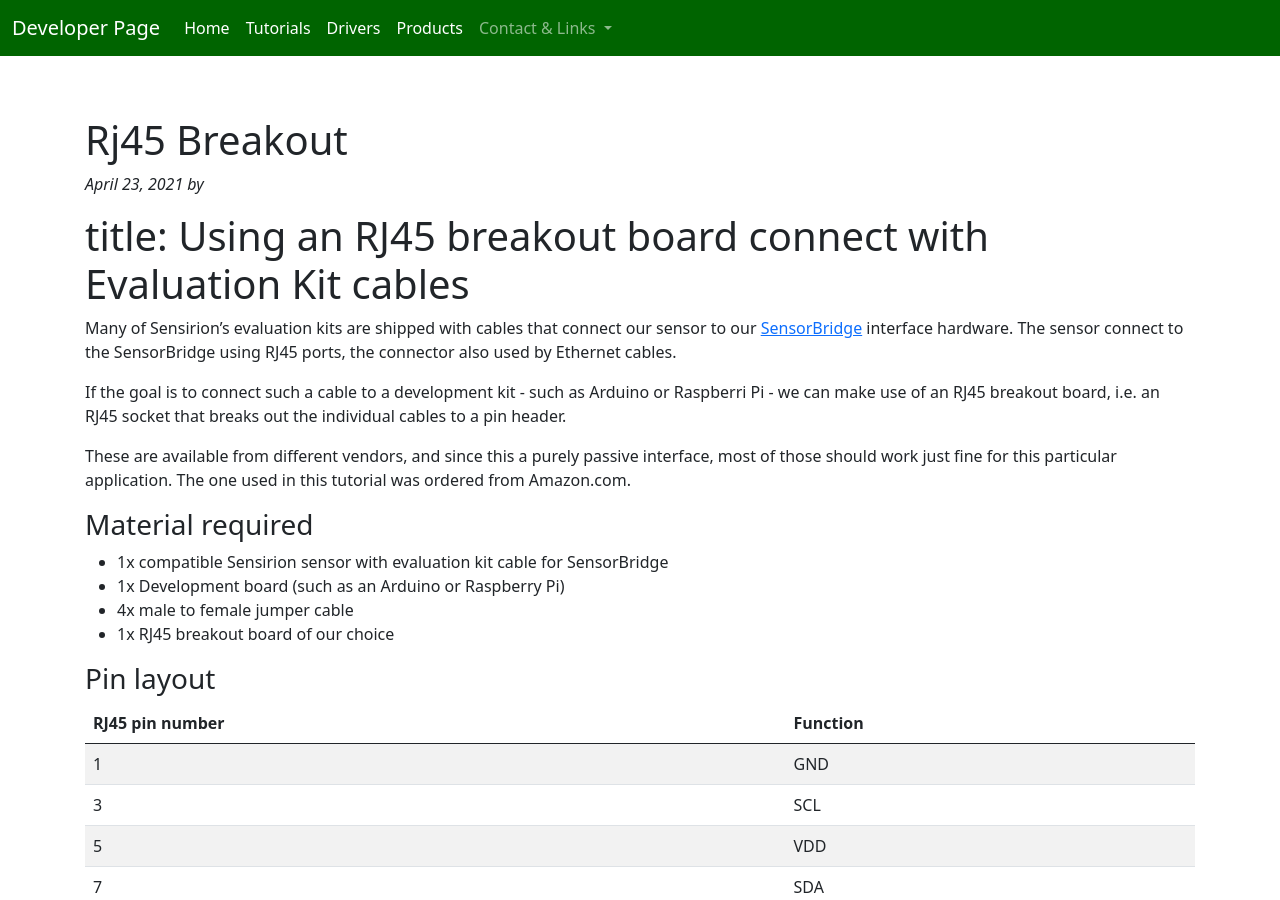
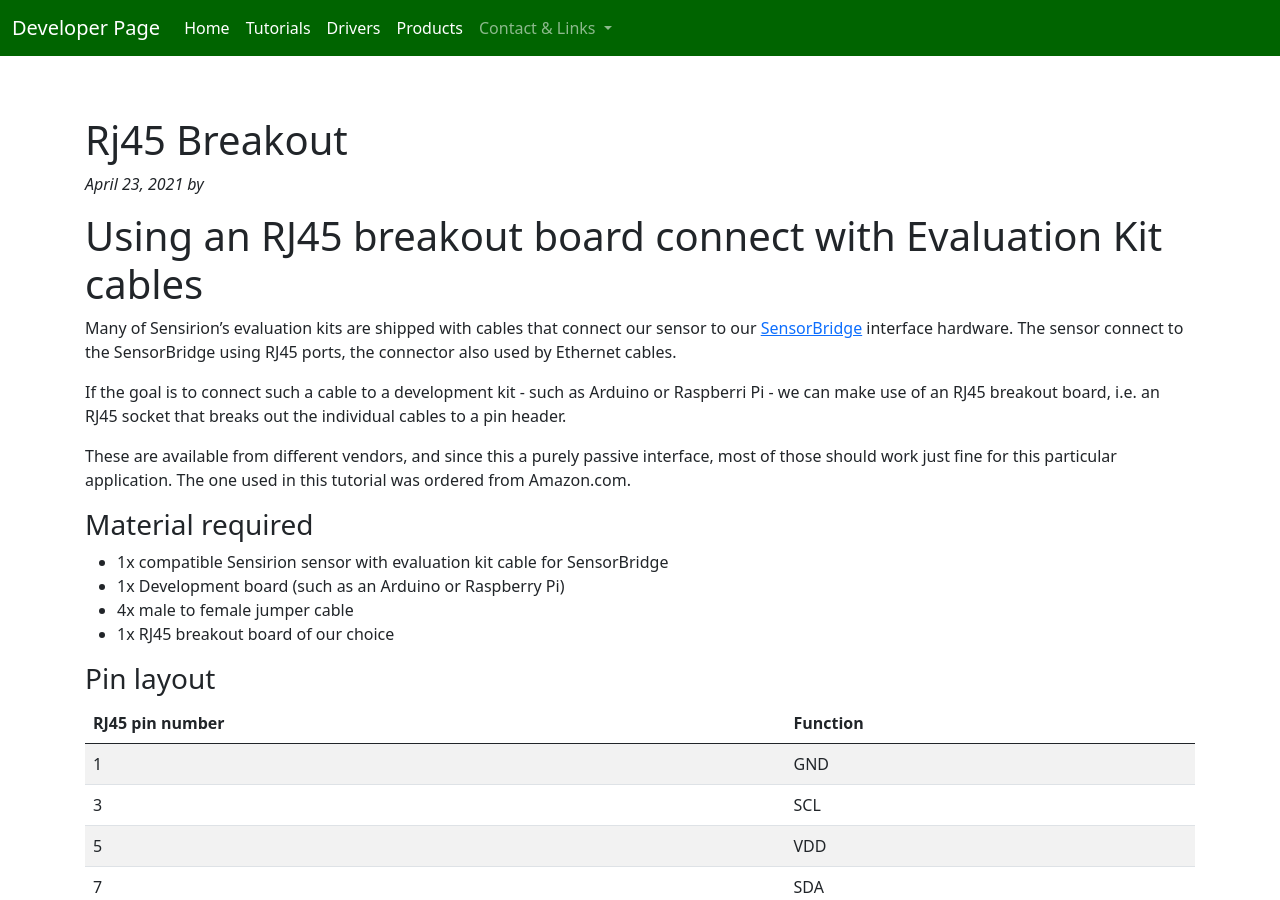
Before and after one commit to winkj/tutorials, a Jekyll site: the page built from labs/_posts/2021-04-23-rj45-breakout.md, in a window 1280 px wide and 900 px high. Built offline with Jekyll 4.4.1, drawn with Linux system fonts in a browser that asks for light colours; nearby versions of some CDN libraries.

Commit message:
Update 2021-04-23-rj45-breakout.md

```diff
--- a/labs/_posts/2021-04-23-rj45-breakout.md
+++ b/labs/_posts/2021-04-23-rj45-breakout.md
@@ -1,4 +1,4 @@
-# title:  Using an RJ45 breakout board connect with Evaluation Kit cables
+# Using an RJ45 breakout board connect with Evaluation Kit cables
 
 Many of Sensirion's evaluation kits are shipped with cables that connect our sensor to our [SensorBridge](https://sensirion.com/sensorbridge) interface hardware. The sensor connect to the SensorBridge using RJ45 ports, the connector also used by Ethernet cables.
 
```
